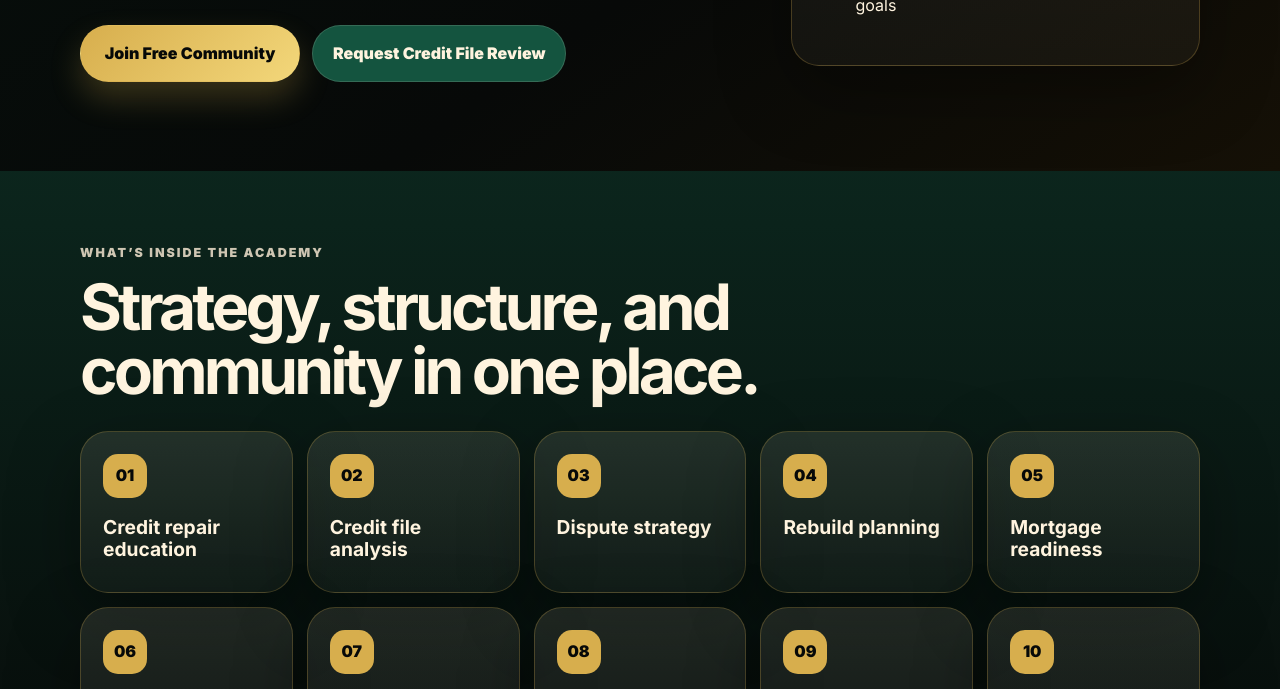
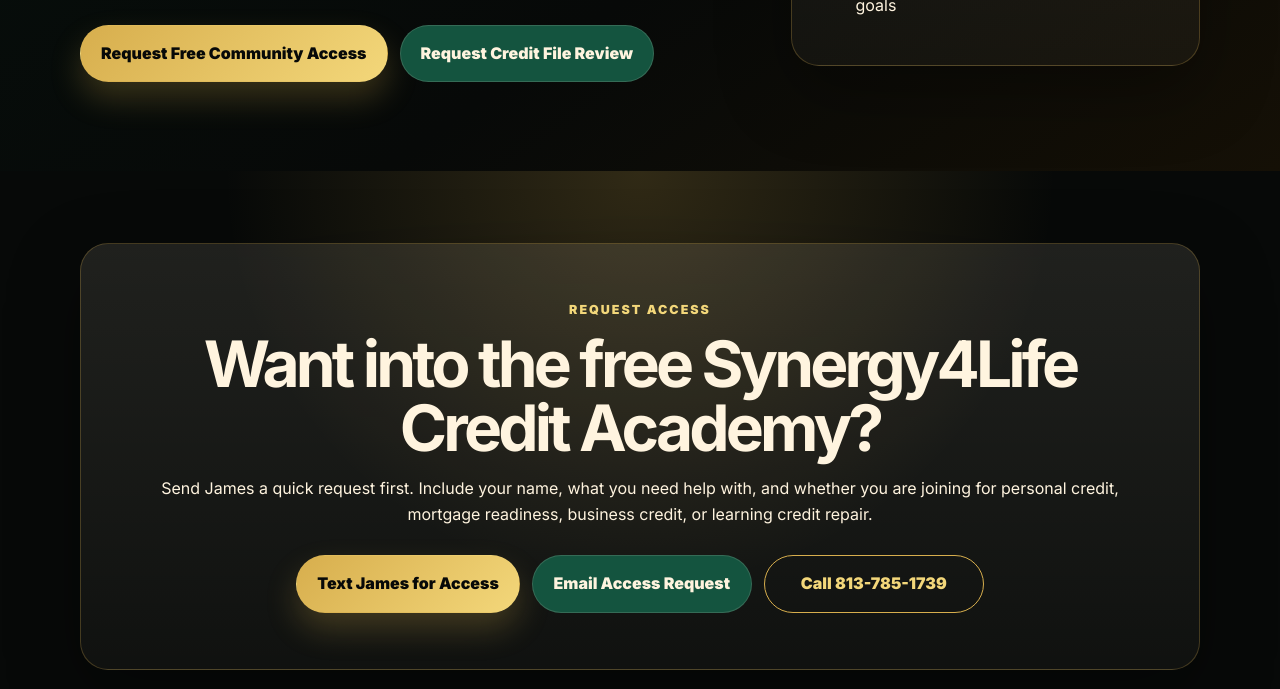
Before and after one commit to synergy4life247-glitch/synergy4life-skool-invite, a plain HTML site: page index.html in a window 1280 px wide. Shown: the part 662-1351 px from the top of the page. Drawn offline with Linux system fonts and the light colour scheme.

Commit message:
Gate Skool invite behind access request

```diff
--- a/index.html
+++ b/index.html
@@ -29,12 +29,12 @@
           <h1>Join the Synergy4Life Credit Academy</h1>
           <p class="hero-subheadline">Credit repair. File analysis. Business strategy. Mortgage readiness. Rebuild education. Learn the game, understand your file, and move with a real plan.</p>
           <div class="button-row">
-            <a class="btn btn-primary" href="https://www.skool.com/synergy4life-credit-academy-8250/about?ref=395f72ade3914aec8b3e2cd0f22c71ce">Join Free Community</a>
+            <a class="btn btn-primary" href="#request-skool">Request Free Community Access</a>
             <a class="btn btn-secondary" href="https://synergy4life247-glitch.github.io/synergy4life-credit-review/">Request Credit File Review</a>
           </div>
         </div>
         <aside class="hero-card reveal" aria-label="Academy focus areas">
-          <div class="status-pill">Invite Open</div>
+          <div class="status-pill">Invite Request Open</div>
           <h2>Build with a plan.</h2>
           <p>No more guessing, random disputes, or moving off emotion. Get around education, structure, and real credit-file strategy.</p>
           <ul class="check-list">
@@ -43,6 +43,19 @@
             <li>Prepare for business and ownership goals</li>
           </ul>
         </aside>
+      </div>
+    </section>
+
+    <section class="section-pad final-cta" id="request-skool">
+      <div class="container cta-card reveal">
+        <p class="eyebrow">Request Access</p>
+        <h2>Want into the free Synergy4Life Credit Academy?</h2>
+        <p>Send James a quick request first. Include your name, what you need help with, and whether you are joining for personal credit, mortgage readiness, business credit, or learning credit repair.</p>
+        <div class="button-row stacked">
+          <a class="btn btn-primary" href="sms:+18137851739?&body=Hey%20James%2C%20I%20want%20access%20to%20the%20free%20Synergy4Life%20Credit%20Academy.%0A%0AName%3A%0AI%20need%20help%20with%3A%0AI%20am%20joining%20for%3A%20personal%20credit%20%2F%20homebuying%20%2F%20business%20credit%20%2F%20learning%20credit%20repair%0A">Text James for Access</a>
+          <a class="btn btn-secondary" href="mailto:synergy4life247@gmail.com?subject=Skool%20Community%20Access%20Request&body=Hey%20James%2C%20I%20want%20access%20to%20the%20free%20Synergy4Life%20Credit%20Academy.%0A%0AName%3A%0APhone%3A%0AI%20need%20help%20with%3A%0AI%20am%20joining%20for%3A%20personal%20credit%20%2F%20homebuying%20%2F%20business%20credit%20%2F%20learning%20credit%20repair%0A">Email Access Request</a>
+          <a class="btn btn-outline" href="tel:+18137851739">Call 813-785-1739</a>
+        </div>
       </div>
     </section>
 
@@ -77,7 +90,7 @@
           <article class="path-card reveal">
             <h3>Free Community</h3>
             <p>Learn the basics, watch courses, and understand the game.</p>
-            <a class="text-link" href="https://www.skool.com/synergy4life-credit-academy-8250/about?ref=395f72ade3914aec8b3e2cd0f22c71ce">Join Skool</a>
+            <a class="text-link" href="#request-skool">Request Access</a>
           </article>
           <article class="path-card reveal">
             <h3>Credit File Review</h3>
@@ -108,7 +121,7 @@
         <p class="eyebrow">The move starts here</p>
         <h2>Don’t stay confused about credit. Get around strategy.</h2>
         <div class="button-row stacked">
-          <a class="btn btn-primary" href="https://www.skool.com/synergy4life-credit-academy-8250/about?ref=395f72ade3914aec8b3e2cd0f22c71ce">Join Free Skool Community</a>
+          <a class="btn btn-primary" href="#request-skool">Request Free Skool Access</a>
           <a class="btn btn-secondary" href="https://synergy4life247-glitch.github.io/synergy4life-credit-review/">Request Credit File Review</a>
           <a class="btn btn-outline" href="mailto:synergy4life247@gmail.com?subject=Mentorship%20Application&body=Hey%20James%2C%20I%20want%20to%20learn%20more%20about%20the%20Synergy4Life%20mentorship.%0A%0AName%3A%0APhone%3A%0AExperience%20level%3A%0AGoal%3A%0A">Apply for Mentorship</a>
           <a class="btn btn-ghost" href="https://synergy4life247-glitch.github.io/synergy4life-link-hub/">Back to Link Hub</a>
```
